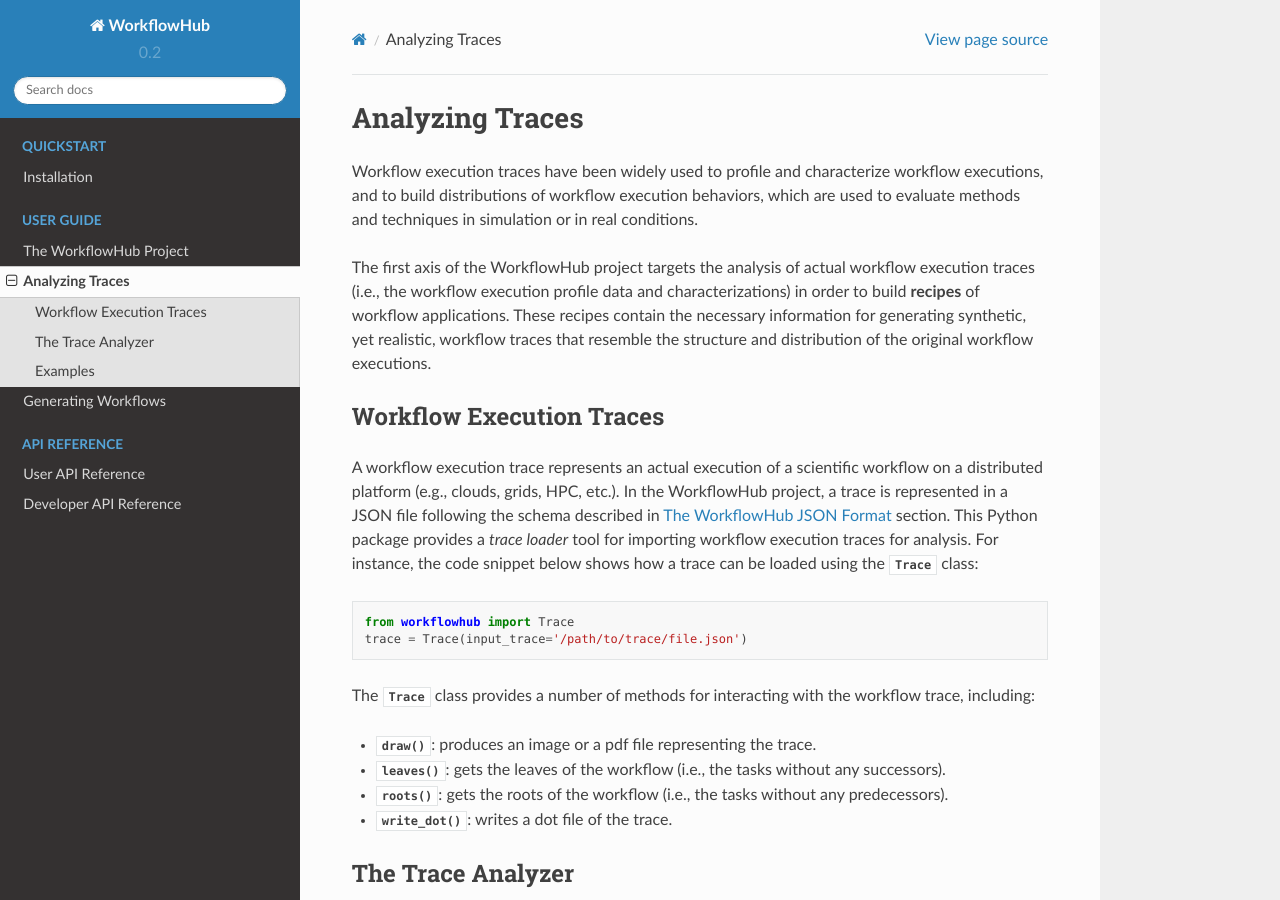
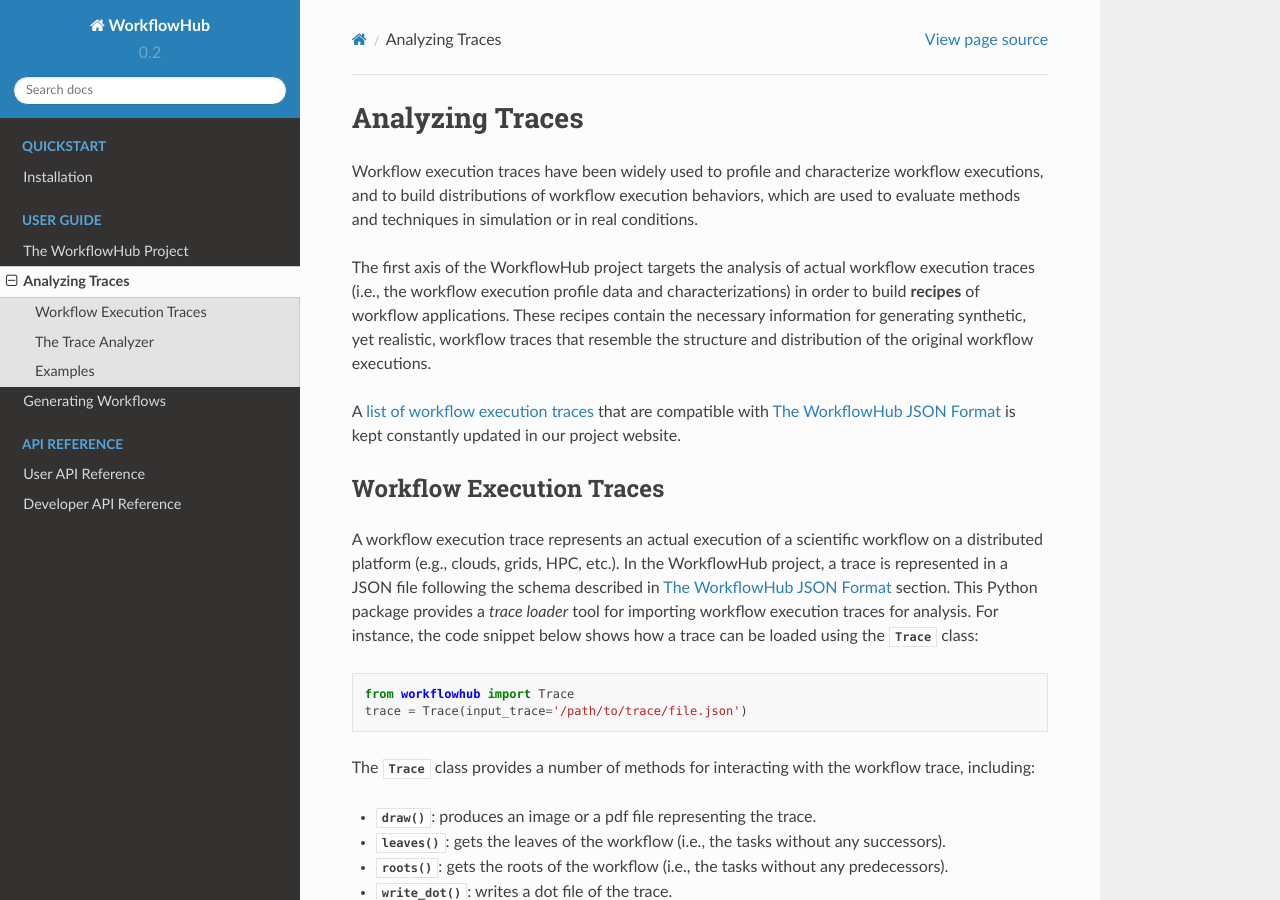
Before and after one commit to wfcommons/WfCommons, a Sphinx documentation site: the page built from docs/source/analyzing_traces.rst, in a window 1280 px wide and 900 px high. Built offline with Sphinx 7.4.7 and the Read the Docs theme 2.0.0, drawn with Linux system fonts in a browser that asks for light colours.

Commit message:
improving overall documentation

```diff
--- a/docs/source/analyzing_traces.rst
+++ b/docs/source/analyzing_traces.rst
@@ -14,6 +14,10 @@ in order to build **recipes** of workflow applications. These recipes contain
 the necessary information for generating synthetic, yet realistic, workflow
 traces that resemble the structure and distribution of the original workflow
 executions.
+
+A `list of workflow execution traces <https://workflowhub.org/traces.html>`_
+that are compatible with :ref:`json-format-label` is kept constantly updated
+in our project website.
 
 Workflow Execution Traces
 -------------------------
```
